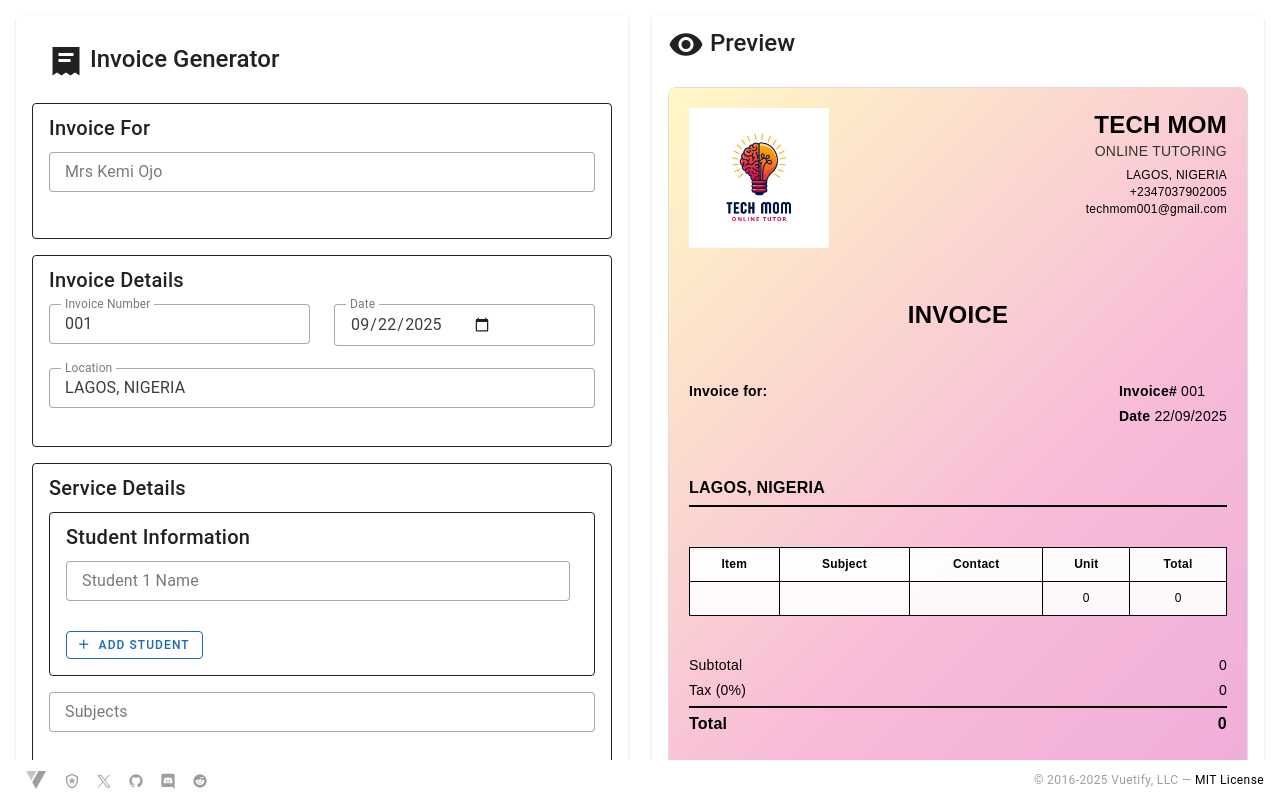
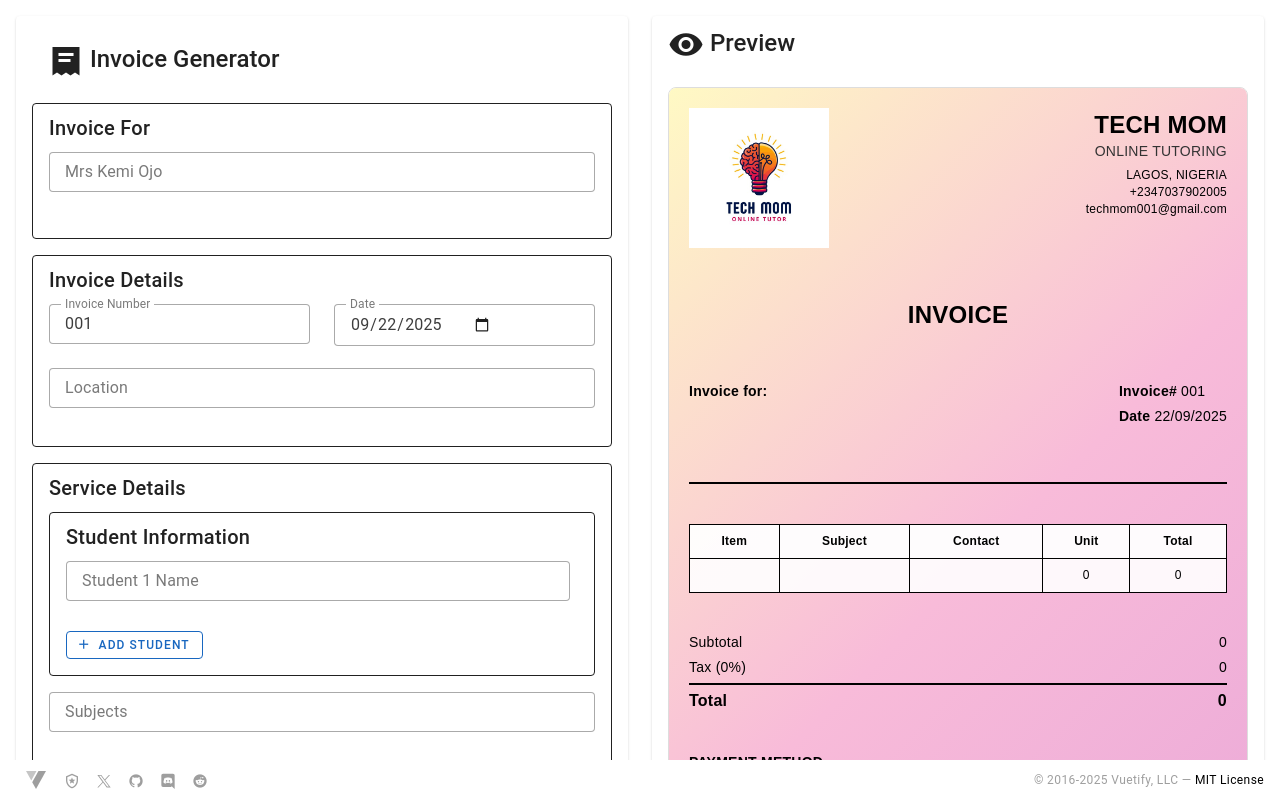
Before and after one commit to iamatila/Pdf_Generator, a Nuxt app: page / in a window 1280 px wide. Shown: the top 798 px of the page. Built offline with nearby package versions, Linux system fonts and the light colour scheme.

Commit message:
Add files via upload

```diff
--- a/app/pages/index.vue
+++ b/app/pages/index.vue
@@ -357,7 +357,7 @@ const signaturePreview = ref(null)
 const invoiceData = ref({
   invoiceNumber: '001',
   date: new Date().toISOString().split('T')[0],
-  location: 'LAGOS, NIGERIA',
+  location: '',
   item: '',
   subjects: '',
   numberOfContact: '',
```
